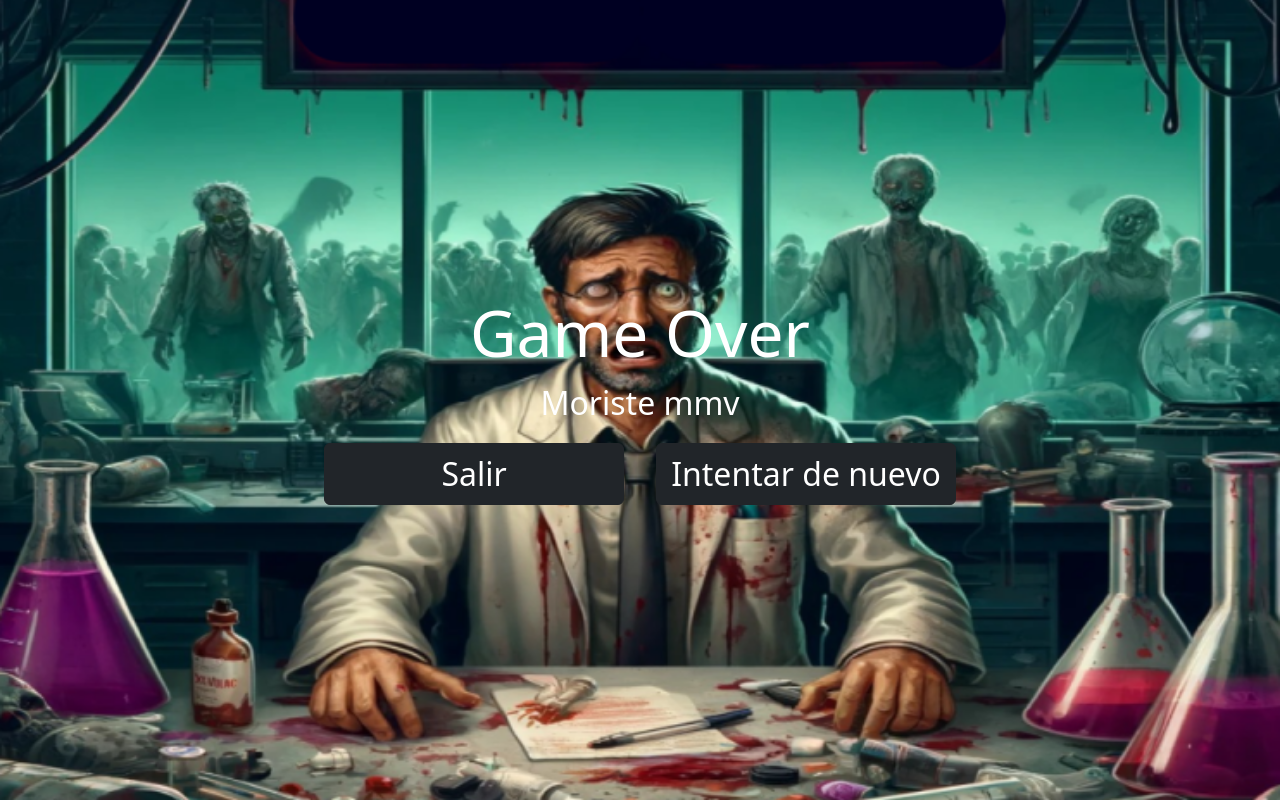
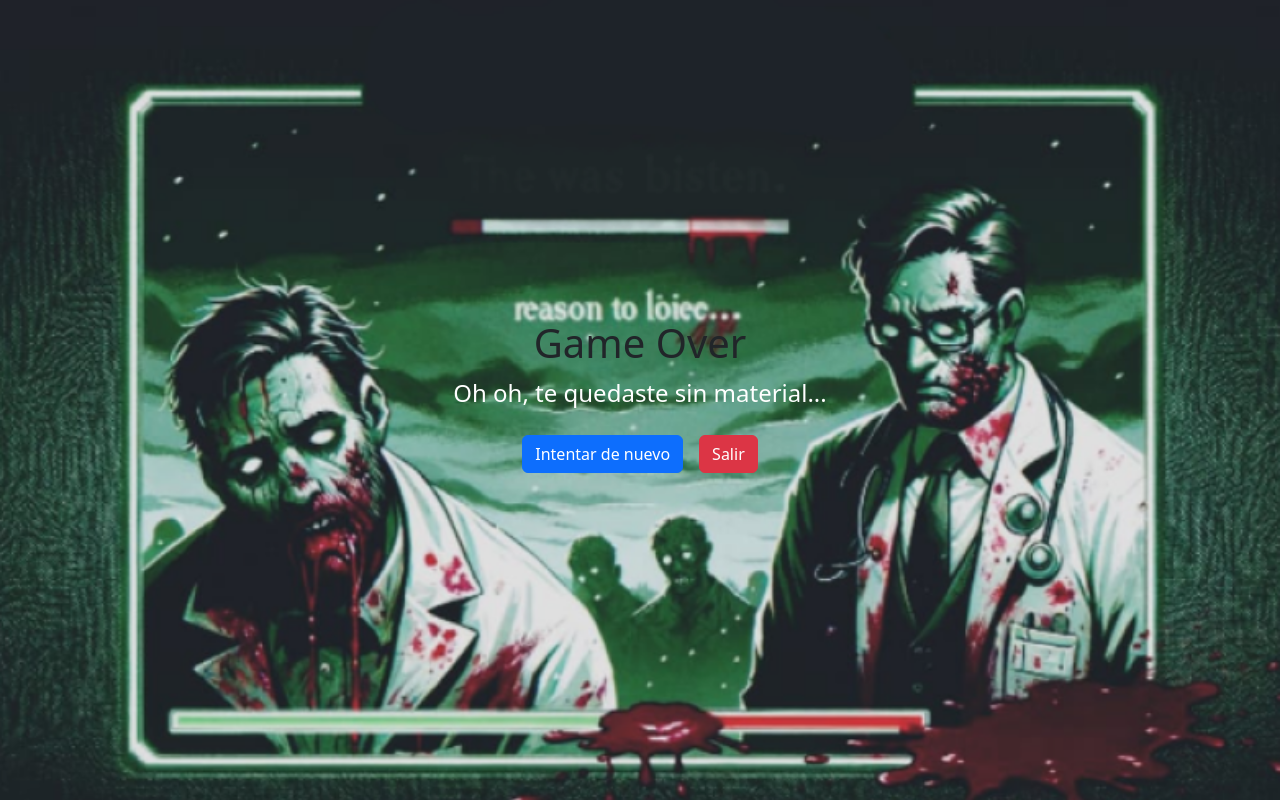
Before and after one commit to ricardo2112/Juego-Usabilidad, a React (Vite) app in the folder ZombieMath/: page /derrota in a window 1280 px wide. Built offline with nearby package versions, Linux system fonts and the light colour scheme; a web font is replaced by a local one.

Commit message:
fix: Fixed pages and components

```diff
--- a/ZombieMath/src/App.jsx
+++ b/ZombieMath/src/App.jsx
@@ -1,23 +1,21 @@
-import React from 'react'
+import React from 'react';
 import { BrowserRouter as Router, Routes, Route } from 'react-router-dom';
 import Principal from './pages/Principal';
-import Inicio from './pages/Inicio'
+import Inicio from './pages/Inicio';
 import Victoria from './pages/Victoria';
 import Derrota from './pages/Derrota';
 
 function App() {
   return (
-    <div>
-      <Router>
-        <Routes>
-          <Route path='/' element={<Inicio />}/>
-          <Route path='/principal/:categoria' element={<Principal />}/>
-          <Route path='/derrota' element={<Derrota/>} />
-          <Route path='/victoria' element={<Victoria/>} />
-        </Routes>
-      </Router>
-    </div>
-  )
+    <Router>
+      <Routes>
+        <Route path='/' element={<Inicio />} />
+        <Route path='/principal/:categoria' element={<Principal />} />
+        <Route path='/derrota' element={<Derrota />} />
+        <Route path='/victoria' element={<Victoria />} />
+      </Routes>
+    </Router>
+  );
 }
 
-export default App
+export default App;
--- a/ZombieMath/src/components/PopUpPuerta.jsx
+++ b/ZombieMath/src/components/PopUpPuerta.jsx
@@ -2,7 +2,7 @@ import React, { useEffect } from 'react';
 import { Modal } from 'react-bootstrap';
 import { FaExclamationTriangle } from 'react-icons/fa';
 import { useNavigate } from 'react-router-dom';
-import '../styles/components/PopUpPuerta.css'; // Asegúrate de crear este archivo CSS
+import '../styles/components/PopUpPuerta.css';
 
 const PopUpPuerta = ({ show, onHide }) => {
     const navigate = useNavigate();
@@ -10,10 +10,10 @@ const PopUpPuerta = ({ show, onHide }) => {
     useEffect(() => {
         if (show) {
             const timer = setTimeout(() => {
-                navigate('/derrota'); // Redirige si el pop-up no se cierra en 5 segundos
-            }, 5000);
+                navigate('/derrota', { state: { motivo: 'puerta' } }); // Redirige si el pop-up no se cierra en 5 segundos
+            }, 40000); //   40 segundos
 
-            return () => clearTimeout(timer); // Limpia el temporizador si el pop-up se cierra antes
+            return () => clearTimeout(timer);
         }
     }, [show, navigate]);
 
--- a/ZombieMath/src/components/Temporizador.jsx
+++ b/ZombieMath/src/components/Temporizador.jsx
@@ -4,7 +4,7 @@ import { useNavigate } from 'react-router-dom';
 import '../styles/components/Temporizador.css';
 
 const Temporizador = () => {
-    const [tiempoRestante, setTiempoRestante] = useState(90); // 1 minuto 30 segundos en segundos
+    const [tiempoRestante, setTiempoRestante] = useState(600); // 10 minutos en segundos
     const [activo, setActivo] = useState(true);
     const navigate = useNavigate();
 
@@ -22,7 +22,7 @@ const Temporizador = () => {
 
     useEffect(() => {
         // Reinicia el temporizador
-        setTiempoRestante(90);
+        setTiempoRestante(600); // 10 minutos en segundos
         setActivo(true);
     }, []);
 
@@ -40,10 +40,12 @@ const Temporizador = () => {
     };
 
     return (
-        <div className="temporizador d-flex align-items-center">
-            <h2>Tiempo restante:</h2>
-            <FaRegClock className="icono-temporizador" />
-            <span className="tiempo-restante">{formatearTiempo(tiempoRestante)}</span>
+        <div className='temporizador-container'>
+            <h2 className='titulo-temporizador'>Tiempo Restante</h2>
+            <div className="temporizador d-flex align-items-center">
+                <FaRegClock className="icono-temporizador" />
+                <span className="tiempo-restante">{formatearTiempo(tiempoRestante)}</span>
+            </div>
         </div>
     );
 };
--- a/ZombieMath/src/pages/Derrota.jsx
+++ b/ZombieMath/src/pages/Derrota.jsx
@@ -1,27 +1,32 @@
-import { Link } from 'react-router-dom';
-import FondoMuerte from '../assets/FondoMuerte.png';
+import React from 'react';
+import { useLocation } from 'react-router-dom';
+import DerrotaPuerta from '../components/DerrotaPuerta'; // Asegúrate de que la ruta sea correcta
+import DerrotaSuministros from '../components/DerrotaSuministros'; // Importa el componente DerrotaSuministros
+import FondoMuerte2 from '../assets/FondoMuerte2.png';
+import '../styles/pages/Derrota.css'; // Estilo general para la derrota
 
 const Derrota = () => {
-  return (
-    <div style={{
-      height: '100vh',
-      display: 'flex',
-      flexDirection: 'column',
-      justifyContent: 'center',
-      backgroundImage: `url(${FondoMuerte})`,
-      backgroundSize: 'cover',
-      backgroundPosition: 'center',
-      backgroundRepeat: 'no-repeat',
-      color: 'white'
-    }}>
-      <h1 style={{ textAlign: 'center', fontSize: '64px' }}>Game Over</h1>
-      <p style={{ textAlign: 'center', fontSize: '32px' }}>Moriste mmv</p>
-      <div style={{ display: 'flex', justifyContent: 'center', gap: '32px' }}>
-        <Link type='button' className='btn btn-dark'style={{fontSize: '32px', width: '300px'}} to={'/'}>Salir</Link>
-        <Link type='button' className='btn btn-dark' style={{fontSize: '32px', width: '300px'}} to={'/'}>Intentar de nuevo</Link>
-      </div>
-    </div>
-  )
-}
+    const location = useLocation();
+    const motivo = location.state?.motivo; // Obtiene el motivo desde el estado de navegación
+
+    return (
+        <div className="derrota-container">
+            {motivo === 'puerta' ? (
+                <DerrotaPuerta /> // Renderiza el componente DerrotaPuerta si el motivo es 'puerta'
+            ) : motivo === 'respuesta' ? (
+                <DerrotaSuministros /> // Renderiza el componente DerrotaSuministros si el motivo es 'respuesta'
+            ) : (
+                <div className="derrota-default d-flex flex-column justify-content-center align-items-center vh-100" style={{ backgroundImage: `url(${FondoMuerte2})` }}>
+                    <h1>Game Over</h1>
+                    <p>Oh oh, te quedaste sin material...</p>
+                    <div>
+                        <button onClick={() => window.location.href = '/'} className="btn btn-primary m-2">Intentar de nuevo</button>
+                        <button onClick={() => window.location.href = '/exit'} className="btn btn-danger m-2">Salir</button>
+                    </div>
+                </div>
+            )}
+        </div>
+    );
+};
 
 export default Derrota;
--- a/ZombieMath/src/styles/components/Temporizador.css
+++ b/ZombieMath/src/styles/components/Temporizador.css
@@ -1,22 +1,34 @@
-.temporizador {
+.temporizador-container {
     position: fixed;
     bottom: 20px;
     right: 180px;
+    display: flex;
+    flex-direction: column; /* Para que el título esté encima del temporizador */
+    align-items: center;
     background: rgba(0, 0, 0, 0.7);
-    color: white;
     padding: 15px;
     border-radius: 10px;
+    z-index: 1000;
+}
+
+.titulo-temporizador {
+    margin-bottom: 10px; /* Espacio entre el título y el temporizador */
+    color: white;
+    font-size: 1.5rem;
+    font-weight: bold;
+    text-align: center;
+}
+
+.temporizador {
     display: flex;
     align-items: center;
     font-size: 3.5rem;
-    z-index: 1000;
-    /* Asegura que esté por encima de otros elementos */
+    color: white;
 }
 
 .icono-temporizador {
     margin-right: 10px;
     font-size: 3.5rem;
-    /* Aumenta el tamaño del icono */
     animation: girar 1s linear infinite;
 }
 
--- /dev/null
+++ b/ZombieMath/src/styles/pages/Derrota.css
@@ -0,0 +1,70 @@
+/* Estilo general para la página de derrota */
+.derrota-container {
+    display: flex;
+    justify-content: center;
+    align-items: center;
+    width: 100vw;
+    height: 100vh;
+    background-size: cover; /* Ajusta el tamaño de la imagen de fondo para cubrir toda la pantalla */
+    background-position: center; /* Centra la imagen de fondo */
+    background-repeat: no-repeat; /* Evita que la imagen se repita */
+}
+
+/* Estilo específico para la derrota por puerta */
+.derrota-puerta {
+    display: flex;
+    flex-direction: column;
+    justify-content: center;
+    align-items: center;
+    width: 100vw;
+    height: 100vh;
+    background-size: cover; /* Asegura que la imagen cubra toda la pantalla */
+    background-position: center;
+    background-repeat: no-repeat;
+}
+
+/* Estilo específico para la derrota por suministros */
+.derrota-suministros {
+    display: flex;
+    flex-direction: column;
+    justify-content: center;
+    align-items: center;
+    width: 100vw;
+    height: 100vh;
+    background-size: cover;
+    background-position: center;
+    background-repeat: no-repeat;
+}
+
+/* Estilo para el contenedor de la derrota general */
+.derrota-default {
+    display: flex;
+    flex-direction: column;
+    justify-content: center;
+    align-items: center;
+    width: 100vw;
+    height: 100vh;
+    background-size: cover;
+    background-position: center;
+    background-repeat: no-repeat;
+}
+
+/* Estilo para los botones */
+.btn {
+    margin: 0.5rem;
+    padding: 0.5rem 1.5rem;
+    font-size: 1rem;
+}
+
+/* Estilo para el título y el mensaje */
+h1 {
+    color: white;
+    font-size: 3rem;
+    margin-bottom: 1rem;
+}
+
+p {
+    color: white;
+    font-size: 1.5rem;
+    margin-bottom: 2rem;
+}
--- /dev/null
+++ b/ZombieMath/src/styles/pages/Principal.css
@@ -0,0 +1,44 @@
+.principal-container {
+    display: flex;
+    flex-direction: column;
+    justify-content: center;
+    align-items: center;
+    height: 100vh;
+    width: 100vw;
+    background-size: cover;
+    background-position: center;
+    background-repeat: no-repeat;
+}
+
+/* Estilo para el título principal */
+.principal-title {
+    text-align: center;
+    padding-top: 1rem;
+    padding-bottom: 1rem;
+}
+
+/* Estilo para el contenedor de la pregunta */
+.pregunta-container {
+    margin-bottom: 1rem;
+    padding-top: 1rem;
+    padding-bottom: 1rem;
+}
+
+/* Estilo para el título de la pregunta */
+.pregunta-titulo {
+    font-weight: 400; /* fw-regular en Bootstrap */
+    padding-top: 1rem;
+    padding-bottom: 1rem;
+}
+
+/* Estilo para el input de respuesta */
+.input-centered {
+    margin-top: 1rem;
+    margin-bottom: 1rem;
+}
+
+/* Estilo para el botón de envío */
+.btn-custom {
+    margin-top: 0.5rem;
+    border: 1px solid #000;
+}
```
Also changed, not shown: ZombieMath/src/components/ScreemerComponente.jsx (+7 -4 lines), ZombieMath/src/pages/Principal.jsx (+19 -20 lines), ZombieMath/src/styles/components/Screemer.css (added, +21 -0 lines), ZombieMath/src/styles/components/Suministros.css (added, +30 -0 lines).
